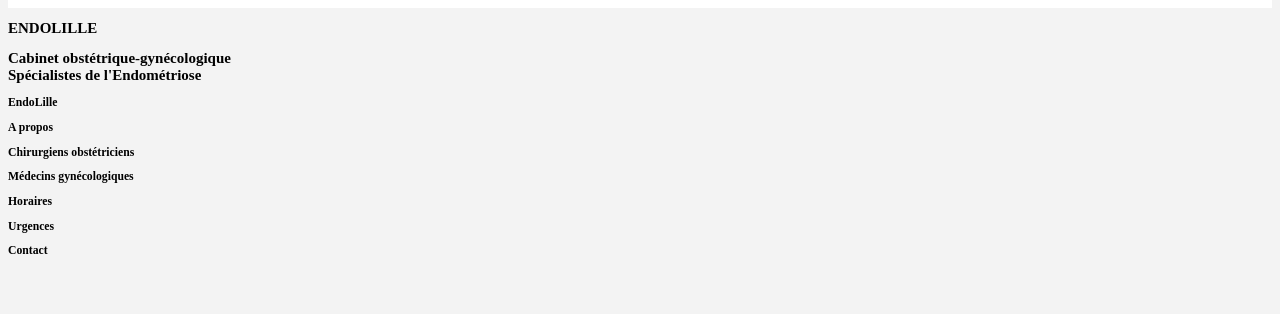
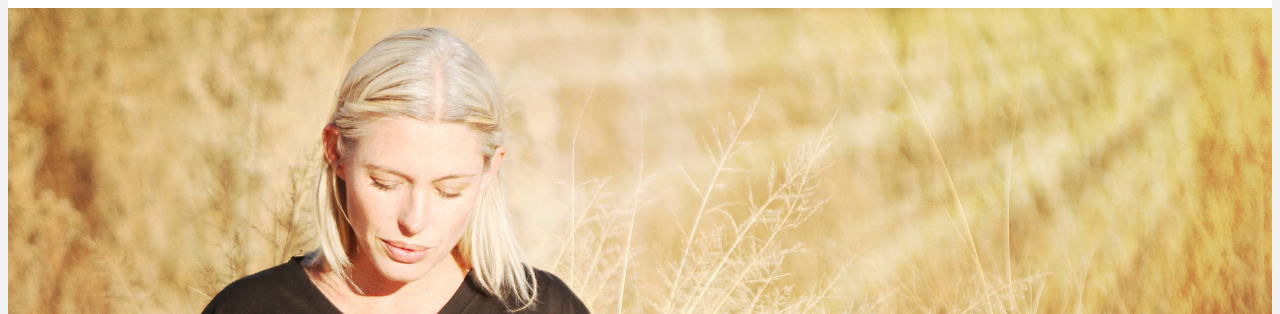
Before and after one commit to AnaisT17/Medical-website, a plain HTML site: page Site-medical/index.html in a window 1280 px wide. Shown: the part 100-414 px from the top of the page. Drawn offline with nearby package versions, Linux system fonts and the light colour scheme.

Commit message:
modifications file style.css of folder Site-medical

```diff
--- a/Site-medical/style.css
+++ b/Site-medical/style.css
@@ -19,7 +19,7 @@ header{
     height: 100px;
 }
 header .header-logo{
-    font-family: 'Roboto', sans-serif;
+    font-family: 'Cormorant Garamond', serif;
     font-size: 24px;
     color: #111;
     font-weight: 900;
@@ -44,7 +44,7 @@ header nav ul li{
 
 }
 header nav ul li a{
-    font-family: 'Roboto', sans-serif;
+    font-family: 'Cormorant Garamond', serif;
     font-size: 16px;
     color: #111;
     font-weight: 900;
@@ -53,3 +53,45 @@ header nav ul li a{
 header .header-cases{
     display: none;
 }
+
+/*--------------------- BANNER INDEX------------------*/
+
+.banner-index{
+    width: 100%;
+    height: 100vh;
+    background-image: url(img/woman-pregnant.jpg);
+    background-repeat: no-repeat;
+    background-position: center;
+    background-size: cover;
+    display: table;
+}
+
+.vertical-center {
+    display: table-cell;
+    vertical-align: middle;
+}
+
+.banner-index h2{
+    font-family:'Cormorant Garamond', serif;;
+    font-size: 60px;
+    font-weight: 900;
+    line-height: 70px;
+    color: #fff;
+    text-align: center;
+    font-weight: 900;
+    text-shadow: 2px 2px 8px #111;
+}
+
+.banner-index h1{
+    font-family: 'Cormorant Garamond', serif;
+    font-size: 30px;
+    font-weight: 100;
+    font-style: italic;
+    line-height: 40px;
+    color: #fff;
+    text-align: center;
+    font-weight: 900;
+    text-shadow: 2px 2px 8px #111;
+}
+
+/*--------------------- BOX INDEX------------------*/
```
